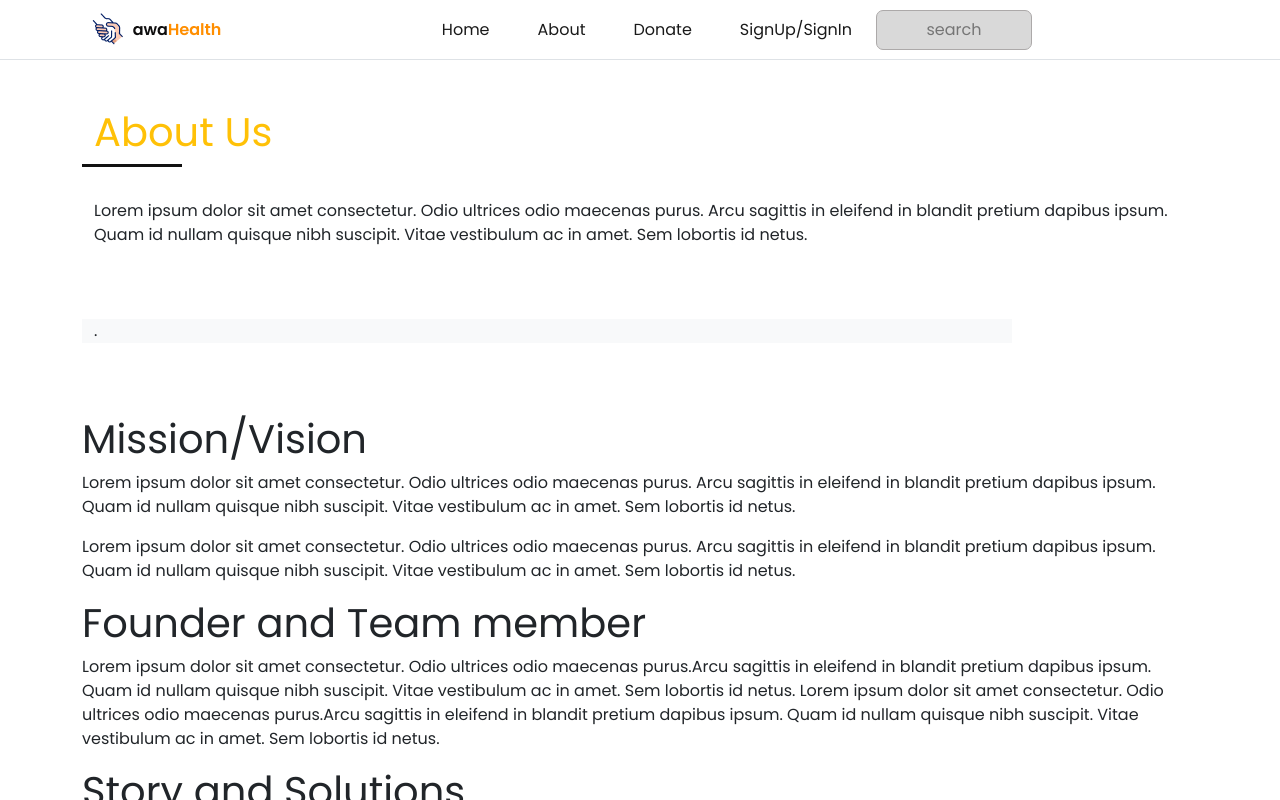
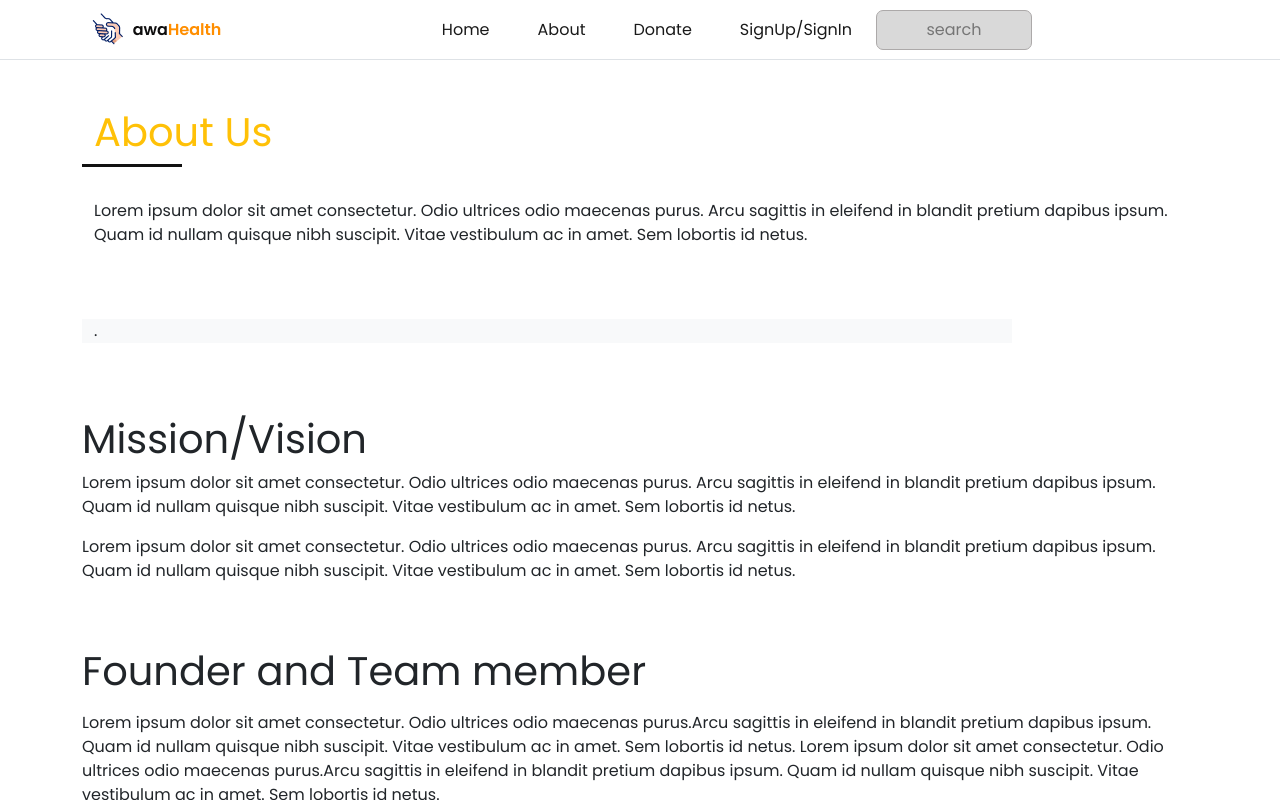
Before and after one commit to Rhoda-bot/Awa-health, a React (Create React App) app: page /about in a window 1280 px wide. Built offline with nearby package versions, Linux system fonts and the light colour scheme; a web font is replaced by a local one.

Commit message:
changed the a tags to 'Link'.

```diff
--- a/src/components/about/hero.tsx
+++ b/src/components/about/hero.tsx
@@ -8,7 +8,7 @@ const Hero = () => {
                     <div className="row mx-auto">
                         <h1 className="movement__text--title text-warning">About Us</h1>
                             <div className="movement__text--line" />
-                                <p className="mb-5 pb-4 about--tex">Lorem ipsum dolor sit amet consectetur. Odio ultrices odio maecenas purus.
+                                <p className="mb-5 pb-4 about--text">Lorem ipsum dolor sit amet consectetur. Odio ultrices odio maecenas purus.
                                 Arcu sagittis in eleifend in blandit pretium dapibus ipsum.
                                 Quam id nullam quisque nibh suscipit. Vitae vestibulum ac in amet. Sem
                                 lobortis id netus.
--- a/src/components/about/mission.tsx
+++ b/src/components/about/mission.tsx
@@ -6,25 +6,25 @@ const Mission = () => {
             <div className="container">
                 <div className="row">
                     <h1>Mission/Vision</h1>
-                        <p>Lorem ipsum dolor sit amet consectetur. Odio ultrices odio maecenas purus.
+                        <p className="about-text">Lorem ipsum dolor sit amet consectetur. Odio ultrices odio maecenas purus.
                             Arcu sagittis in eleifend in blandit pretium dapibus ipsum.
                             Quam id nullam quisque nibh suscipit. Vitae vestibulum ac in amet. Sem
                             lobortis id netus.
                         </p>
-                        <p>Lorem ipsum dolor sit amet consectetur. Odio ultrices odio maecenas purus.
+                        <p className="about-text pb-5 mb-3">Lorem ipsum dolor sit amet consectetur. Odio ultrices odio maecenas purus.
                             Arcu sagittis in eleifend in blandit pretium dapibus ipsum.
                             Quam id nullam quisque nibh suscipit. Vitae vestibulum ac in amet. Sem
                             lobortis id netus.
                         </p>
-                        <h1>Founder and Team member</h1>
-                        <p>
+                        <h1 className="mb-3">Founder and Team member</h1>
+                        <p className="mb-3 pb-5">
                          Lorem ipsum dolor sit amet consectetur. Odio ultrices odio maecenas purus.Arcu sagittis in eleifend in blandit pretium dapibus ipsum.
                          Quam id nullam quisque nibh suscipit. Vitae vestibulum ac in amet. Sem lobortis id netus.
                             Lorem ipsum dolor sit amet consectetur. Odio ultrices odio maecenas purus.Arcu sagittis in eleifend in blandit pretium dapibus ipsum.
                         Quam id nullam quisque nibh suscipit. Vitae vestibulum ac in amet. Sem lobortis id netus.
                         </p>
                         <h1>Story and Solutions</h1>
-                        <p>
+                        <p className="pb-5 mb-3">
                          Lorem ipsum dolor sit amet consectetur. Odio ultrices odio maecenas purus.Arcu sagittis in eleifend in blandit pretium dapibus ipsum.
                          Quam id nullam quisque nibh suscipit. Vitae vestibulum ac in amet. Sem lobortis id netus.
                             Lorem ipsum dolor sit amet consectetur. Odio ultrices odio maecenas purus.Arcu sagittis in eleifend in blandit pretium dapibus ipsum.
--- a/src/components/auth/navbar.tsx
+++ b/src/components/auth/navbar.tsx
@@ -1,14 +1,15 @@
 import React from "react";
+import { Link } from 'react-router-dom';
 
 const Navbar = () => {
     return (
         <>
         <nav className="navbar navbar-expand-lg bg-white border-bottom">
             <div className="container">
-                <a className="navbar-brand" href="/">
+                <Link className="navbar-brand" to="/">
                   <img src="/assets/p1.png" alt="" />
                     <img src="/assets/logo.png" alt="" />
-                </a>
+                </Link>
                 <button className="navbar-toggler" type="button" data-bs-toggle="collapse" data-bs-target="#navbarText" aria-controls="navbarText" aria-expanded="false" aria-label="Toggle navigation">
                 <span className="navbar-toggler-icon"></span>
                 </button>
@@ -16,7 +17,7 @@ const Navbar = () => {
                 <ul className="navbar-nav me-auto mb-2 mb-lg-0">
                 </ul>
                 <span className="navbar-text fw-3">
-                    Already have an account?  <b><a href="/auth/sign-in">Sign In</a></b>
+                    Already have an account?  <b><Link to="/auth/sign-in">Sign In</Link></b>
                 </span>
                 </div>
             </div>
--- a/src/components/reuseable/Navbar.tsx
+++ b/src/components/reuseable/Navbar.tsx
@@ -1,4 +1,6 @@
 import React from 'react';
+import { Link } from 'react-router-dom';
+
 const Navbar = () => {
     return(
             <>
@@ -17,16 +19,16 @@ const Navbar = () => {
                     <div className="navbar-text">
                     <ul className="navbar-nav  mb-2 mb-lg-0">
                           <li className="nav-item mx-3">
-                            <a className="nav-link active" aria-current="page" href="/">Home</a>
+                            <Link className="nav-link active" aria-current="page" to="/">Home</Link>
                           </li>
                           <li className="nav-item mx-3">
-                              <a className="nav-link" href="/about">About</a>
+                              <Link className="nav-link" to="/about">About</Link>
                           </li>
                         <li className="nav-item mx-3">
-                          <a className="nav-link">Donate</a>
+                          <Link className="nav-link"to="/donate" >Donate</Link>
                         </li>
                         <li className="nav-item mx-3">
-                          <a className="nav-link" href="/auth/sign-up">SignUp/SignIn</a>
+                          <Link className="nav-link" to="/auth/sign-up">SignUp/SignIn</Link>
                         </li>
                         <input type="text" placeholder='search' className="bar__menu--inp"/>
                     </ul>
```
